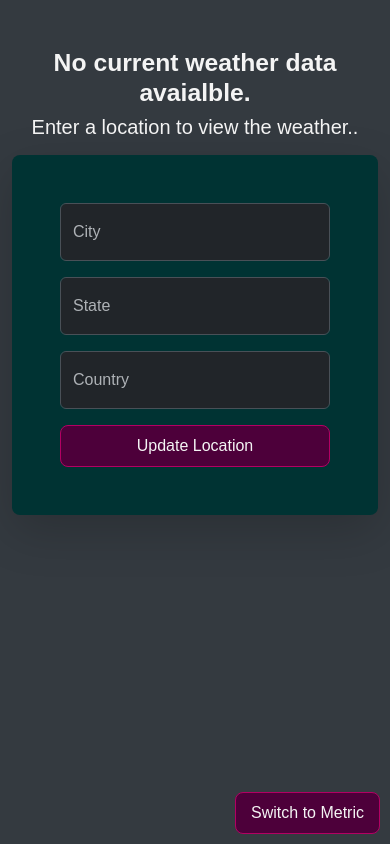
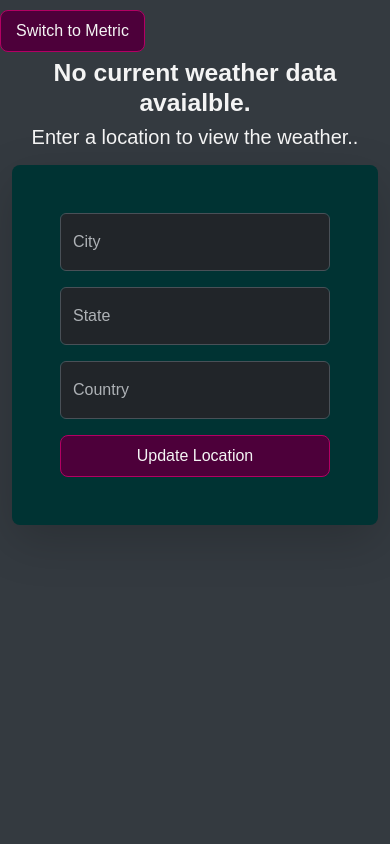
Before and after one commit to Alexander-N-Shelton/djangoWeatherApp, a Django app: page / in a window 390 px wide. Run offline with Django 4.2, Linux system fonts and the light colour scheme; data that the repository does not hold is empty; some libraries are stand-ins or nearby versions.

Commit message:
Fixed a few things

```diff
--- a/templates/weather/weather_view.html
+++ b/templates/weather/weather_view.html
@@ -69,7 +69,7 @@
                         {{ day.date }}
                     </h3>
                     <div class="row my-3">
-                      <div class="col-12">
+                      <div class="col-6 offset-2">
                         <img src="{% static day.weather_code|weather_icon %}" alt="Weather Icon">
                       </div>
                     </div>
--- a/weather/static/css/styles.css
+++ b/weather/static/css/styles.css
@@ -36,4 +36,19 @@
   .hr-heading {
     width: 100%;
   }
+
+  .measurementSwitch {
+    position: absolute;
+    z-index: 20;
+    top: 10px;
+    right: auto;
+    border: none;
+    border-radius: 50%;
+    outline: none;
+    cursor: pointer;
+  }
+
+  h1 {
+    margin-top: 10px;
+  }
 }
```
Also changed, not shown: images/django_weather.png, images/django_weather_modal.png, images/django_weather_modal_small_screen.png, images/django_weather_small_screen.png.
